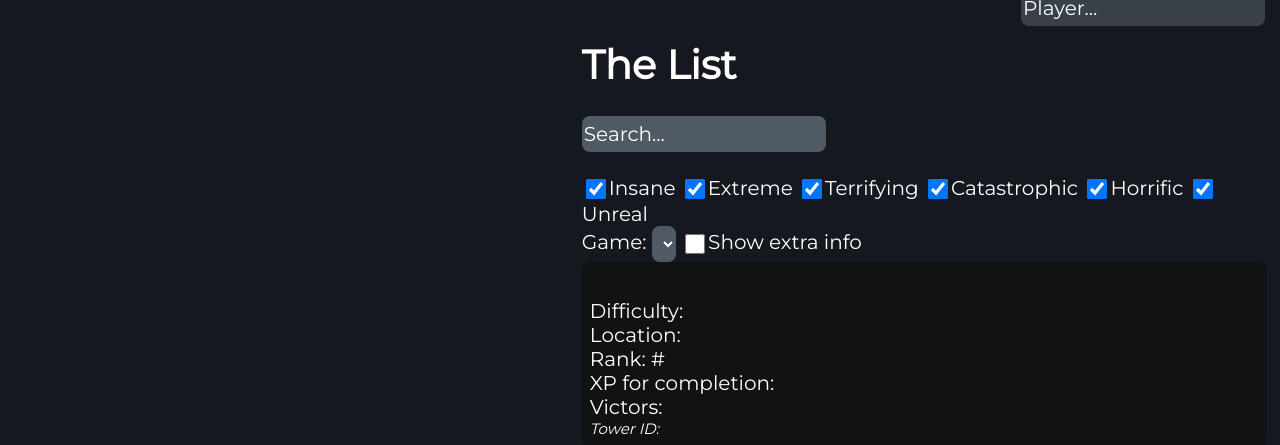
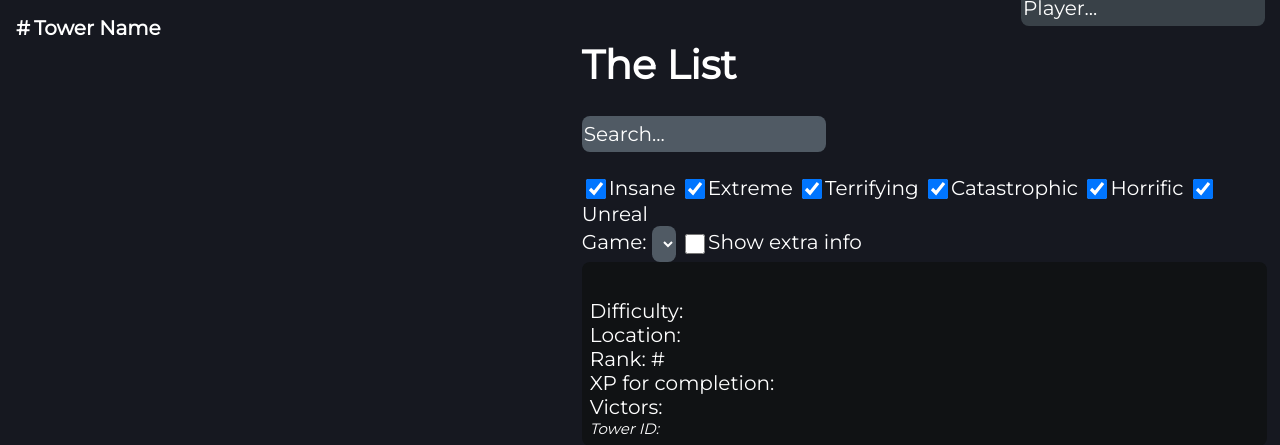
Before and after one commit to soulcrushingleaderboardproject/soulcrushingleaderboardproject.github.io, a Flask app: template templates/index.html in a window 1280 px wide. Shown: the top 445 px of the page. Run offline with Flask 3, Linux system fonts and the light colour scheme; the template is opened without the code that fills it, so the values that code supplies are empty; parts of the project's set-up code (start-up, migrations or seed data) failed here and were passed over.

Commit message:
top towers to table

```diff
--- a/static/js/towermanager.js
+++ b/static/js/towermanager.js
@@ -120,34 +120,21 @@ function open_tower(id) {
 }
 
 function list_towers() {
-    var r = "<br>";
     let player = player_from_name($("#checklist-player").val());
-    if (player) {
-        for (let t of towers) {
-            r += "<div id='item'>";
-            r += "<span class='" + difficulty_to_name(t["difficulty"]) + "'>#" + t["rank"] + "</span>";
+    let tbody = "";
 
-            let c = player["completions"].includes(t["id"]) ? "tower-button-crossed" : "tower-button";
-            r += `<button class='${c}' onclick='open_tower(${t["id"]})'>${t["name"]}</button>`;
+    for (let t of towers) {
+        let crossed = player && player["completions"].includes(t["id"]) ? "tower-button-crossed" : "tower-button";
+        tbody += `
+            <tr>
+                <td class="${difficulty_to_name(t["difficulty"])}">#${t["rank"]}</td>
+                <td><button class="${crossed}" onclick="open_tower(${t["id"]})">${t["name"]}</button></td>
+                <td>${$("#extra-tower-info").prop("checked") ? `(${formatNumber(t["difficulty"]/100)} - ${t["places"][0][0]} - ${t["xp"]} XP)` : ''}</td>
+            </tr>
+        `;
+    }
 
-            if ($("#extra-tower-info").prop("checked")) {
-                r += "<i id='small'><br><span></span>";
-                r += `(${formatNumber(t["difficulty"] / 100)} - ${t["places"][0][0]} - ${t["xp"]} XP)</i>`;
-            }
-            r += "</div>";
-        }
-    } else {
-        for (let t of towers) {
-            r += `
-                <div id="item">
-                    <span class="${difficulty_to_name(t["difficulty"])}">#${t["rank"]}</span>
-                    <button class="tower-button" onclick="open_tower(${t["id"]})">${t["name"]}</button>
-                    ${$("#extra-tower-info").prop("checked") ? `<i class="small"><br><span></span>(${formatNumber(t["difficulty"] / 100)} - ${t["places"][0][0]} - ${t["xp"]} XP)</i>` : ''}
-                </div>
-            `;
-        }
-    }
-    $("#searchmenu").html(r);
+    $("#searchmenu-table tbody").html(tbody);
 }
 $("#checklist-player").val(localStorage.getItem("sclp-username") || "");
 list_towers();
--- a/templates/index.html
+++ b/templates/index.html
@@ -22,7 +22,17 @@
         </div>
         <div id="towers-page">
             <div id="left">
-                <div id="searchmenu"></div>
+                <div id="searchmenu">
+                    <table id="searchmenu-table">
+                        <thead>
+                            <tr>
+                                <th>#</th>
+                                <th>Tower Name</th>
+                            </tr>
+                        </thead>
+                        <tbody></tbody>
+                    </table>
+                </div>
             </div>
             <div id="right">
                 <div id="options" oninput="towers=search($('#sclp-tower-search').val());list_towers();">
```
